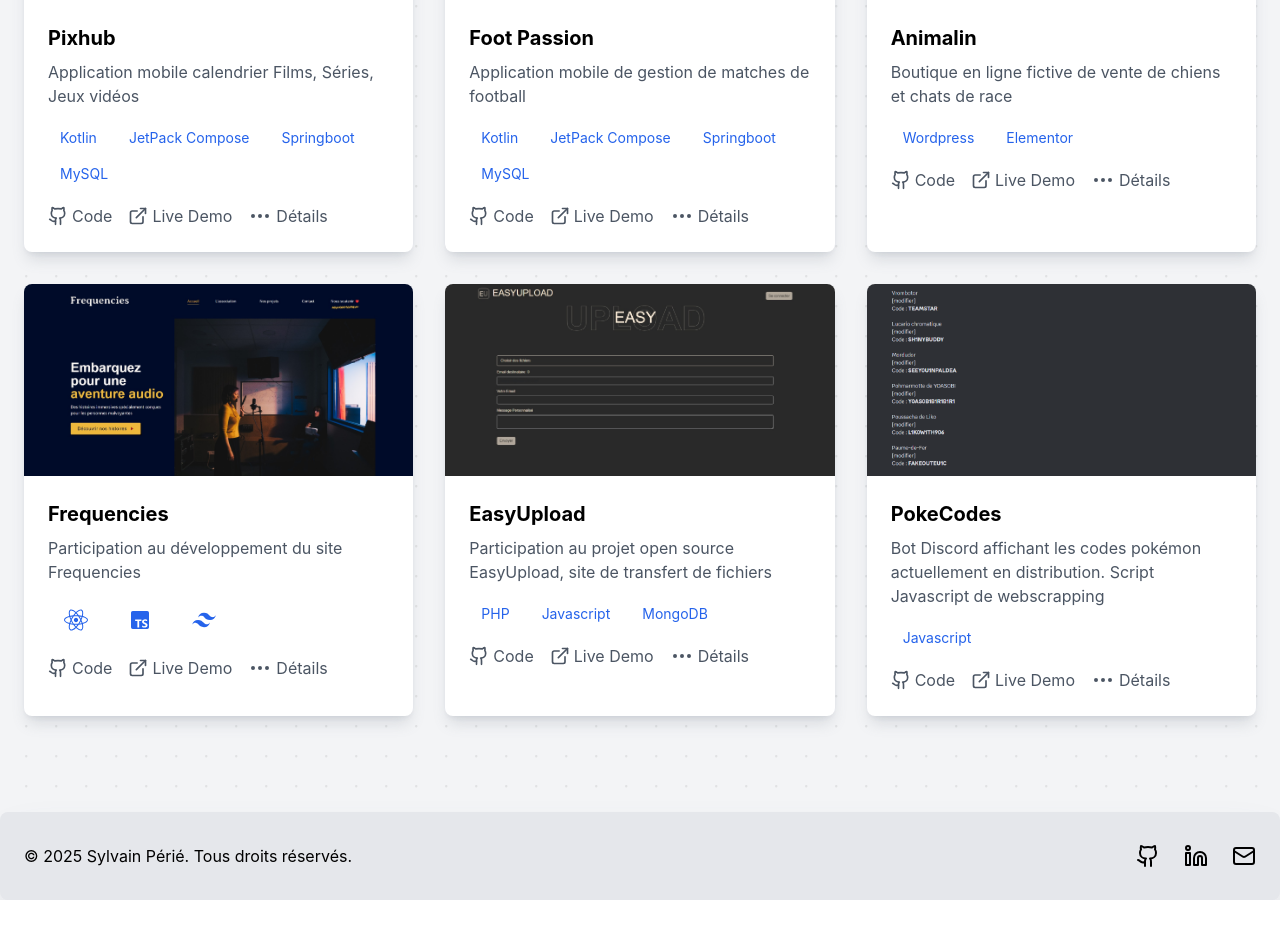
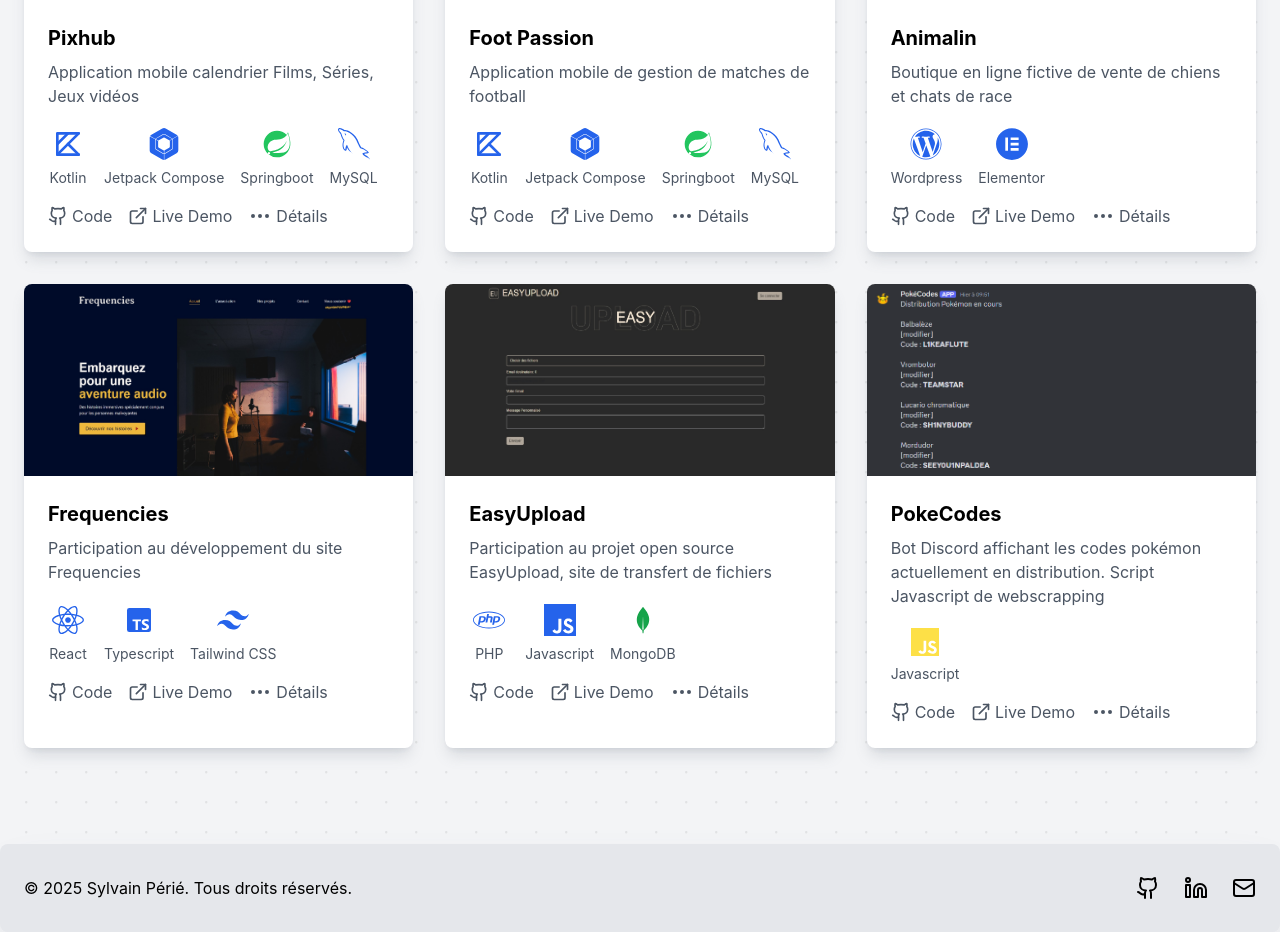
Before and after one commit to Sylvecode/portfolio-react, a React (Vite) app: page /projects in a window 1280 px wide. Shown: the part 440-1372 px from the top of the page. Before the commit the page ends 1340 px from the top, so only its background shows below. Built offline with nearby package versions, Linux system fonts and the light colour scheme.

Commit message:
changed projects pics and logos

```diff
--- a/src/pages/Pixhub.tsx
+++ b/src/pages/Pixhub.tsx
@@ -25,7 +25,10 @@ export default function Pixhub() {
         </h1>
         <div className="max-w-3xl mx-auto bg-white rounded-lg shadow-lg p-8 dark:bg-gray-800/50 dark:bg-gradient-to-bl from-gray-700/50 via-transparent dark:ring-1 dark:ring-inset dark:ring-white/5 rounded-lg shadow-2xl shadow-gray-500/20 dark:shadow-none transition-all duration-250 focus:outline focus:outline-2 focus:outline-red-500">
           <div className="prose prose-lg text-black dark:text-white">
-            <p className="mb-6 ">Pixhub</p>
+            <p className="mb-6 justify-center">
+              Status: En cours de développement
+            </p>
+            <p className="mb-6 ">Architecture: MVVM</p>
             <p className="mb-6">
               Pixhub est une application mobile android développée en Kotlin qui
               propose un calendrier de films, séries, jeux vidéos, anime au sein
@@ -39,6 +42,18 @@ export default function Pixhub() {
               été fait dans l'optique de développer ultérieurement une version
               web qui réutiliserait ce même webservice.
             </p>
+            <div className="flex flex-row object-fit m-8 gap-10">
+              <div className="flex flex-col">
+                <img src="gif/screen2_pixhub.gif" className="h-100 w-60"></img>
+                <p className="flex justify-center m-2">
+                  Création de compte & connexion
+                </p>
+              </div>
+              <div className="flex flex-col">
+                <img src="gif/screen_pixhub.gif" className="h-100 w-60"></img>
+                <p className="flex justify-center m-2">Caroussel des sorties</p>
+              </div>
+            </div>
           </div>
         </div>
       </div>
--- a/src/pages/Projects.tsx
+++ b/src/pages/Projects.tsx
@@ -4,6 +4,16 @@ import { Link } from "react-router-dom";
 import { FaReact } from "react-icons/fa";
 import { BiLogoTypescript } from "react-icons/bi";
 import { RiTailwindCssFill } from "react-icons/ri";
+import { SiJavascript } from "react-icons/si";
+import { FaPhp } from "react-icons/fa";
+import { BiLogoMongodb } from "react-icons/bi";
+import { FaWordpress } from "react-icons/fa";
+import { FaElementor } from "react-icons/fa6";
+import { TbBrandKotlin } from "react-icons/tb";
+import { SiJetpackcompose } from "react-icons/si";
+import { BiLogoSpringBoot } from "react-icons/bi";
+import { GrMysql } from "react-icons/gr";
+
 import TypeWriter from "../components/TypeWriter";
 
 export default function Projects() {
@@ -13,7 +23,12 @@ export default function Projects() {
       title: "Pixhub",
       description: t("pixhubDescription"),
       image: "images/screen_pixhub.jpg",
-      technologies: ["Kotlin", "JetPack Compose", "Springboot", "MySQL"],
+      technologies: [
+        { icon: <TbBrandKotlin className="m-1 size-8 text-blue-600" />, name: "Kotlin" },
+        { icon: <SiJetpackcompose className="m-1 size-8 text-blue-600 " />, name: "Jetpack Compose" },
+        { icon: <BiLogoSpringBoot className="m-1 size-8 text-green-500" />, name: "Springboot" },
+        { icon: <GrMysql className="m-1 size-8 text-blue-600" />, name: "MySQL" }
+      ],
       githubUrl: "https://github.com/Sylvecode/PixhubAndroid",
       liveUrl: "#",
       details: "/pixhub",
@@ -22,7 +37,12 @@ export default function Projects() {
       title: "Foot Passion",
       description: t("footpassionDescription"),
       image: "images/screen_foot_passion.webp",
-      technologies: ["Kotlin", "JetPack Compose", "Springboot", "MySQL"],
+      technologies: [
+        { icon: <TbBrandKotlin className="m-1 size-8 text-blue-600" />, name: "Kotlin" },
+        { icon: <SiJetpackcompose className="m-1 size-8 text-blue-600 " />, name: "Jetpack Compose" },
+        { icon: <BiLogoSpringBoot className="m-1 size-8 text-green-500" />, name: "Springboot" },
+        { icon: <GrMysql className="m-1 size-8 text-blue-600" />, name: "MySQL" }
+      ],
       githubUrl: "https://github.com/Sylvecode/FootPassion",
       liveUrl: "#",
       details: "/footpassion",
@@ -31,7 +51,10 @@ export default function Projects() {
       title: "Animalin",
       description: t("animalinDescription"),
       image: "images/screen_animalin.jpg",
-      technologies: ["Wordpress", "Elementor"],
+      technologies: [
+        { icon: <FaWordpress className="m-1 size-8 text-blue-600" />, name: "Wordpress" },
+        { icon: <FaElementor className="m-1 size-8 text-blue-600 " />, name: "Elementor" },
+      ],
       githubUrl: "#",
       liveUrl: "#",
       details: "/animalin",
@@ -41,9 +64,9 @@ export default function Projects() {
       description: t("frequenciesDescription"),
       image: "/images/screen_frequencies.jpg",
       technologies: [
-        <FaReact className="m-1 size-6" />,
-        <BiLogoTypescript className="m-1 size-6" />,
-        <RiTailwindCssFill className="m-1 size-6" />,
+        { icon: <FaReact className="m-1 size-8 text-blue-600" />, name: "React" },
+        { icon: <BiLogoTypescript className="m-1 size-8 text-blue-600 " />, name: "Typescript" },
+        { icon: <RiTailwindCssFill className="m-1 size-8 text-blue-600" />, name: "Tailwind CSS" },
       ],
       githubUrl: "#",
       liveUrl: "https://frequencies.fr/",
@@ -53,7 +76,11 @@ export default function Projects() {
       title: "EasyUpload",
       description: t("easyuploadDescription"),
       image: "images/screen_easyupload.jpg",
-      technologies: ["PHP", "Javascript", "MongoDB"],
+      technologies: [
+        { icon: <FaPhp className="m-1 size-8 text-blue-600" />, name: "PHP" },
+        { icon: <SiJavascript className="m-1 size-8 text-blue-600 " />, name: "Javascript" },
+        { icon: <BiLogoMongodb className="m-1 size-8 text-green-600" />, name: "MongoDB" },
+      ],
       githubUrl: "https://github.com/Sylvecode/EasyUpload",
       liveUrl: "https://easyupload.jedeploiemonappli.com/",
       details: "/easyupload",
@@ -61,8 +88,10 @@ export default function Projects() {
     {
       title: "PokeCodes",
       description: t("pokecodesDescription"),
-      image: "images/screen_pokecodes.jpg",
-      technologies: ["Javascript"],
+      image: "images/screen_pokecodes3.png",
+      technologies: [
+        { icon: <SiJavascript className="m-1 size-7 text-yellow-300" />, name: "Javascript" },
+      ],
       githubUrl: "https://github.com/Sylvecode/PokeCodes",
       liveUrl: "#",
       details: "/pokecodes",
@@ -85,21 +114,21 @@ export default function Projects() {
               <img
                 src={project.image}
                 alt={project.title}
-                className="w-full h-48 object-cover"
+                className="w-full h-48"
               />
               <div className="p-6">
                 <h3 className="text-xl text-black dark:text-white font-bold mb-2">
                   {project.title}
                 </h3>
                 <p className="text-gray-600 mb-4">{project.description}</p>
-                <div className="flex flex-wrap gap-2 mb-4">
+                <div className="flex flex-wrap gap-4 mb-4">
                   {project.technologies.map((tech, techIndex) => (
-                    <span
-                      key={techIndex}
-                      className="px-3 py-1 text-blue-600 dark:text-white rounded-full text-sm"
-                    >
-                      {tech}
-                    </span>
+                    <div key={techIndex} className="flex flex-col items-center">
+                      {tech.icon}
+                      <span className="text-sm text-gray-600 dark:text-gray-300 mt-1">
+                        {tech.name}
+                      </span>
+                    </div>
                   ))}
                 </div>
                 <div className="flex space-x-4">
```
Also changed, not shown: public/images/screen_pokecodes3.png (added), public/images/screen_portfolio2.png (added).
